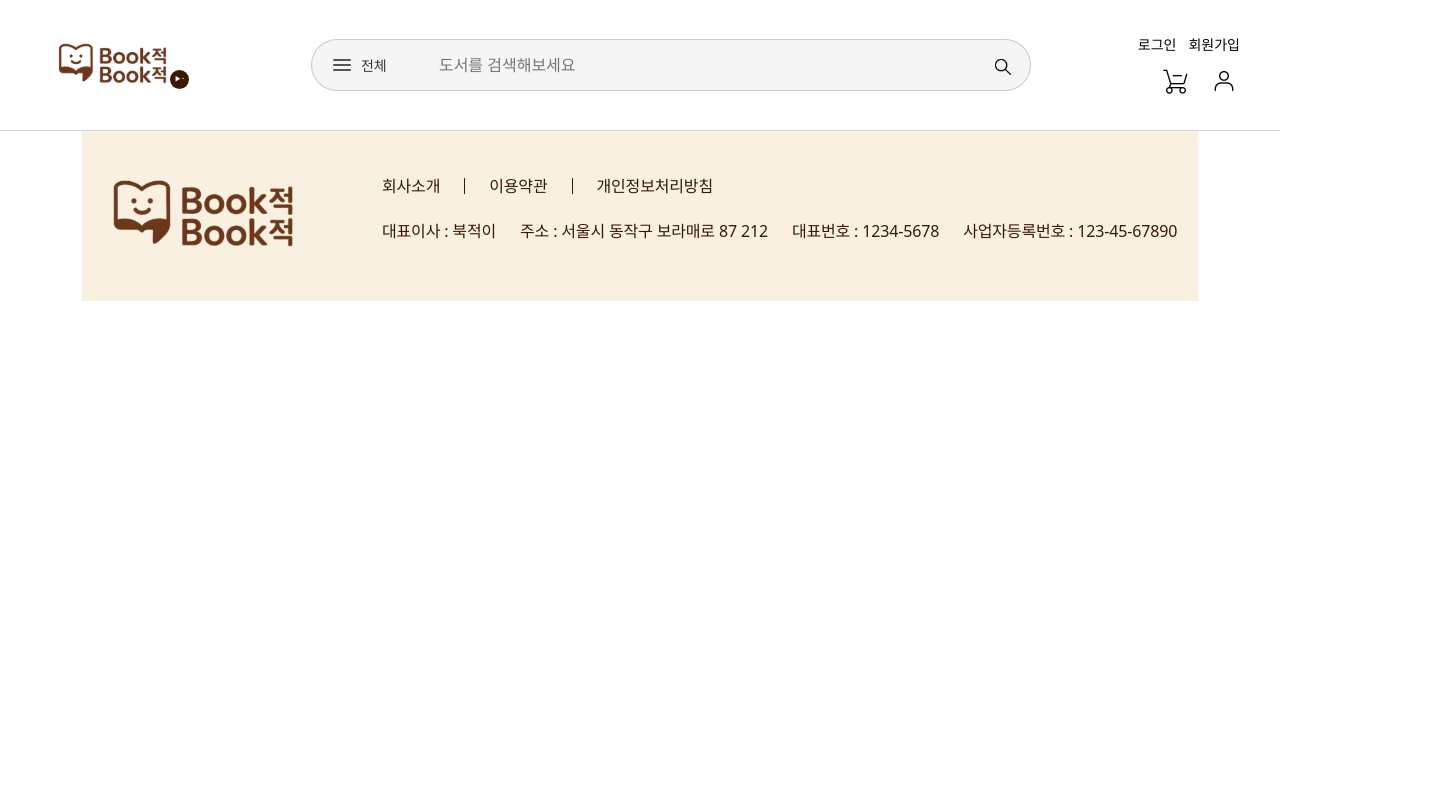
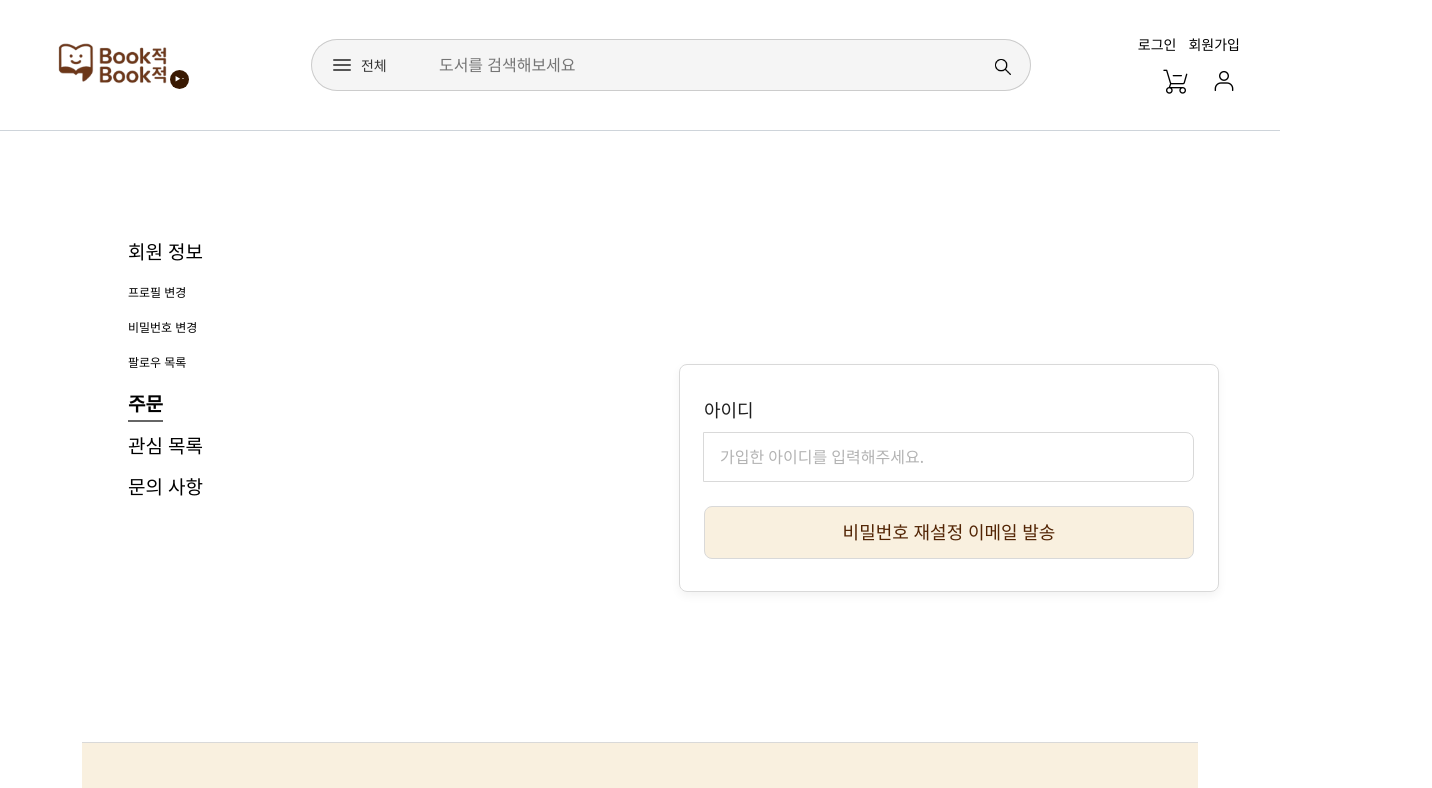
Before and after one commit to jamjam-book/jamjam-bookjeok-backend, a Vue app: page /profile in a window 1280 px wide. Shown: the top 788 px of the page, 1432 px wide, since content can reach past the window. Built offline with nearby package versions, Linux system fonts and the light colour scheme.

Commit message:
feat: 마이페이지 중첩 라우트 반영

```diff
--- a/src/App.vue
+++ b/src/App.vue
@@ -17,4 +17,10 @@ import Header from "@/components/layout/Header.vue";
 </template>
 
 <style scoped>
+.container {
+    align-items: center;
+    justify-content: center;
+    width: 1500px;
+    margin-top: 42px;
+}
 </style>
--- a/src/components/common/MyPageNav.vue
+++ b/src/components/common/MyPageNav.vue
@@ -1,51 +1,34 @@
 <script setup>
 import {onMounted, ref} from "vue";
+import {useRouter} from "vue-router";
 
+const router = useRouter();
 const activeMenu = ref('주문');
 const handleMenuClick = (menu) => {
   activeMenu.value = menu;
+
 };
 </script>
 
 <template>
-  <div class="container">
-    <aside>
+  <aside>
       <nav>
         <ul>
-          <li>
-            <a href="#" :class="{ active: activeMenu === '회원 정보' }" @click.prevent="handleMenuClick('회원 정보')">
-              회원 정보
-            </a>
-          </li>
-          <li><a href="#" class="small-side" :class="{ active: activeMenu === '프로필 변경' }" @click.prevent="handleMenuClick('프로필 변경')">프로필 변경</a></li>
-          <li><a href="#" class="small-side" :class="{ active: activeMenu === '비밀번호 변경' }" @click.prevent="handleMenuClick('비밀번호 변경')">비밀번호 변경</a></li>
-          <li><a href="#" class="small-side" :class="{ active: activeMenu === '팔로우 목록' }" @click.prevent="handleMenuClick('팔로우 목록')">팔로우 목록</a></li>
+            <li><RouterLink to="/members/:memberId" :class="{ active: activeMenu === '회원 정보' }" @click.prevent="handleMenuClick('회원 정보')">회원 정보</RouterLink></li>
+            <li><a href="#" class="small-side" :class="{ active: activeMenu === '프로필 변경' }" @click.prevent="handleMenuClick('프로필 변경')">프로필 변경</a></li>
+            <li><RouterLink to="/members/:memberId/password/reset-link" class="small-side" :class="{ active: activeMenu === '비밀번호 변경' }" @click.prevent="handleMenuClick('비밀번호 변경')">비밀번호 변경</RouterLink></li>
+            <li><a href="#" class="small-side" :class="{ active: activeMenu === '팔로우 목록' }" @click.prevent="handleMenuClick('팔로우 목록')">팔로우 목록</a></li>
         </ul>
         <ul>
-          <li><a href="#" :class="{ active: activeMenu === '주문' }" @click.prevent="handleMenuClick('주문')">주문</a></li>
-          <li><a href="#" :class="{ active: activeMenu === '관심 목록' }" @click.prevent="handleMenuClick('관심 목록')">관심 목록</a></li>
-          <li><a href="#" :class="{ active: activeMenu === '문의 사항' }" @click.prevent="handleMenuClick('문의 사항')">문의 사항</a></li>
+            <li><RouterLink to="members/:memberId/orders" :class="{ active: activeMenu === '주문' }" @click.prevent="handleMenuClick('주문')">주문</RouterLink></li>
+            <li><a href="#" :class="{ active: activeMenu === '관심 목록' }" @click.prevent="handleMenuClick('관심 목록')">관심 목록</a></li>
+            <li><RouterLink to="/members/questions" :class="{ active: activeMenu === '문의 사항' }" @click.prevent="handleMenuClick('문의 사항')">문의 사항</RouterLink></li>
         </ul>
       </nav>
     </aside>
-
-    <main>
-      <div>
-        <h1>여기서 부터 구현</h1>
-      </div>
-    </main>
-  </div>
 </template>
 
-
 <style scoped>
-.container {
-  display: flex;
-  max-width: 1200px;
-  margin: 0 auto;
-  font-family: sans-serif;
-}
-
 aside {
   width: 200px;
   padding: 14px;
--- a/src/features/member/router.js
+++ b/src/features/member/router.js
@@ -8,5 +8,17 @@ export const memberRoutes = [
         path: '/password/reset',
         name: 'PasswordReset',
         component: () => import('@/features/member/views/PasswordResetView.vue')
-    }
+    },
+    {
+        path: '/members',
+        name: 'MyPage',
+        component: () => import('@/features/member/views/MyPageView.vue'),
+        children: [
+            { path: '', redirect: 'profile' },
+            { path: '/:memberId', component: () => import('@/features/member/views/PasswordResetRequestView.vue')},
+            //{ path: '/:memberId/orders', component: () => import ('@/features/order/views/OrderListView.vue')},
+            { path: '/:memberId/questions', component: () => import('@/features/question/views/QuestionListView.vue')}
+        ]
+    },
+
 ];
--- /dev/null
+++ b/src/features/member/views/MyPageView.vue
@@ -0,0 +1,31 @@
+<script setup>
+
+import MyPageNav from "@/components/common/MyPageNav.vue";
+</script>
+
+<template>
+<div class="mypage-container">
+    <div class="mypage-layout-left">
+        <MyPageNav/>
+    </div>
+    <div class="mypage-layout-right">
+        <RouterView/>
+    </div>
+</div>
+</template>
+
+<style scoped>
+.mypage-container {
+    display: flex;
+    width: 1200px;
+    margin-top: 42px;
+}
+.mypage-layout-left {
+    width: 134px;
+    margin-right: 100px;
+}
+
+.mypage-layout-right {
+    width: calc(100% - 134px - 100px);
+}
+</style>
```
